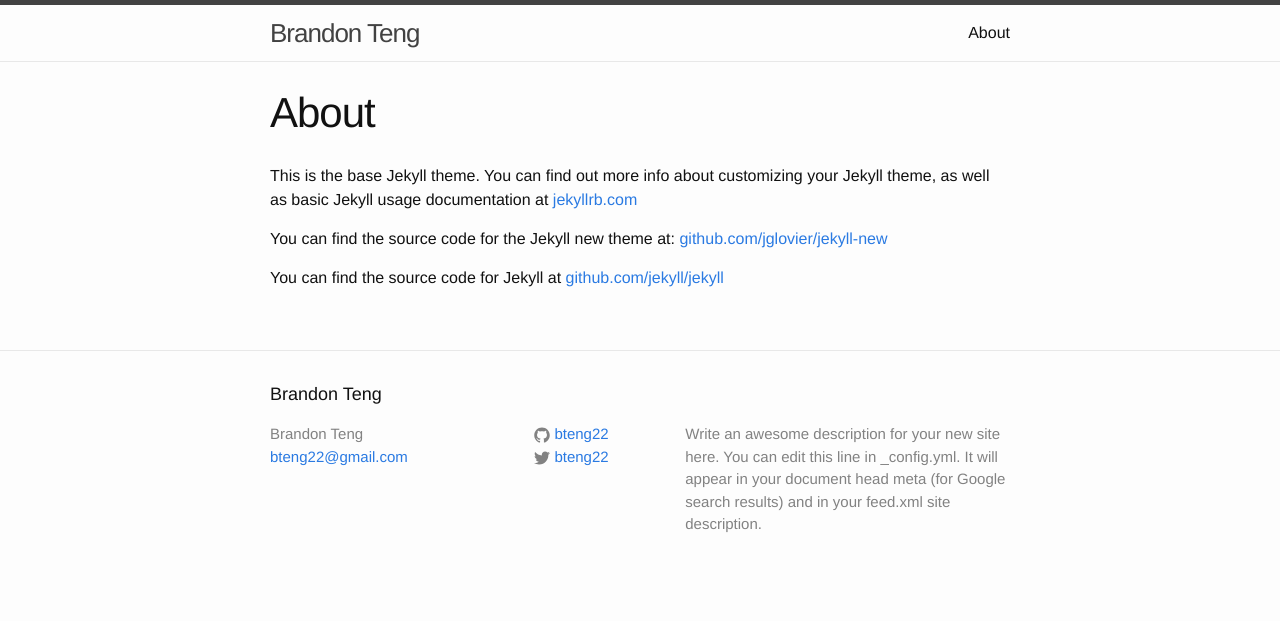
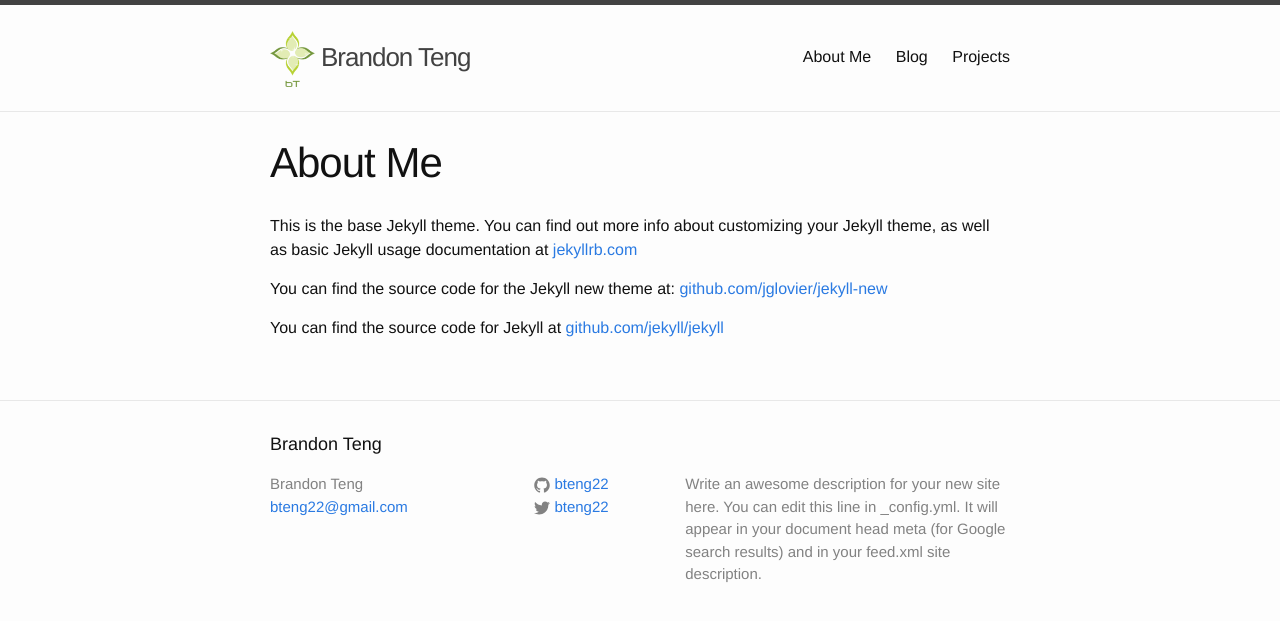
Before and after one commit to bteng22/bteng22.github.io, a Jekyll site: the page built from about.md, in a window 1280 px wide. Shown: the top 621 px of the page. Built offline with Jekyll 4.4.1, drawn with Linux system fonts in a browser that asks for light colours.

Commit message:
add navigtion partial with bblog and project pages

```diff
--- a/_includes/header.html
+++ b/_includes/header.html
@@ -1,27 +1,11 @@
 <header class="site-header">
-
   <div class="wrapper">
-
-    <a class="site-title" href="{{ site.baseurl }}/">{{ site.title }}</a>
-
+    <a class="site-title" href="{{ site.baseurl }}/">
+      <img class="site-logo" alt="logo" src="../images/mylogo.png">
+      {{ site.title }}
+    </a>
     <nav class="site-nav">
-      <a href="#" class="menu-icon">
-        <svg viewBox="0 0 18 15">
-          <path fill="#424242" d="M18,1.484c0,0.82-0.665,1.484-1.484,1.484H1.484C0.665,2.969,0,2.304,0,1.484l0,0C0,0.665,0.665,0,1.484,0 h15.031C17.335,0,18,0.665,18,1.484L18,1.484z"/>
-          <path fill="#424242" d="M18,7.516C18,8.335,17.335,9,16.516,9H1.484C0.665,9,0,8.335,0,7.516l0,0c0-0.82,0.665-1.484,1.484-1.484 h15.031C17.335,6.031,18,6.696,18,7.516L18,7.516z"/>
-          <path fill="#424242" d="M18,13.516C18,14.335,17.335,15,16.516,15H1.484C0.665,15,0,14.335,0,13.516l0,0 c0-0.82,0.665-1.484,1.484-1.484h15.031C17.335,12.031,18,12.696,18,13.516L18,13.516z"/>
-        </svg>
-      </a>
-
-      <div class="trigger">
-        {% for page in site.pages %}
-          {% if page.title %}
-          <a class="page-link" href="{{ page.url | prepend: site.baseurl }}">{{ page.title }}</a>
-          {% endif %}
-        {% endfor %}
-      </div>
+      {% include navigation.html %}
     </nav>
-
   </div>
-
 </header>
--- /dev/null
+++ b/_includes/navigation.html
@@ -0,0 +1,7 @@
+<div class="trigger">
+  {% for page in site.pages %}
+    {% if page.title %}
+    <a class="page-link" href="{{ page.url | prepend: site.baseurl }}">{{ page.title }}</a>
+    {% endif %}
+  {% endfor %}
+</div>
--- a/_sass/_base.scss
+++ b/_sass/_base.scss
@@ -98,7 +98,6 @@
 
     &:hover {
         color: $text-color;
-        text-decoration: underline;
     }
 }
 
--- a/_sass/_layout.scss
+++ b/_sass/_layout.scss
@@ -2,6 +2,7 @@
  * Site header
  */
 .site-header {
+    padding: 1.5em;
     border-top: 5px solid $grey-color-dark;
     border-bottom: 1px solid $grey-color-light;
     min-height: 56px;
@@ -21,6 +22,10 @@
     &:visited {
         color: $grey-color-dark;
     }
+}
+
+.site-logo {
+    height: 56px;
 }
 
 .site-nav {
--- a/about.md
+++ b/about.md
@@ -1,6 +1,6 @@
 ---
 layout: page
-title: About
+title: About Me
 permalink: /about/
 ---
 
```
Also changed, not shown: blog.html (added, +21 -0 lines), projects.md (added, +7 -0 lines), images/mylogo.png (added).
